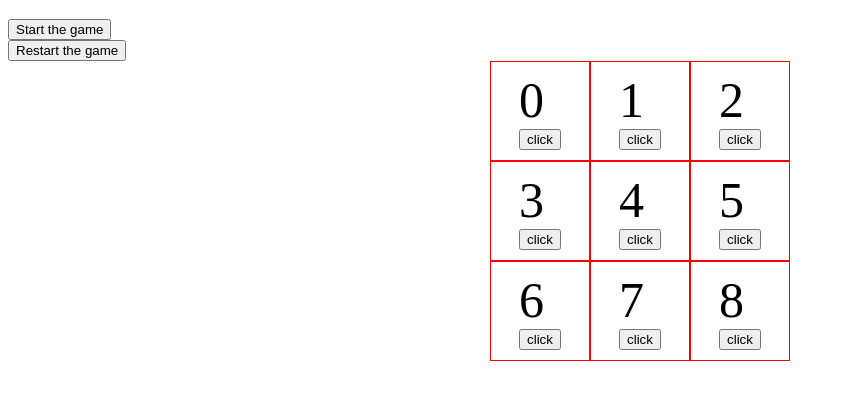
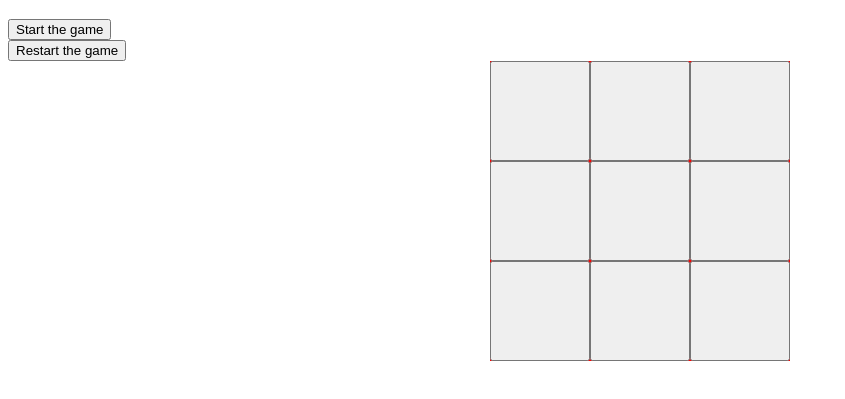
Before and after one commit to flos06/Odin-project, a plain HTML site: page tictactoe/index.html in a window 1280 px wide. Shown: the part 61-460 px from the top of the page, without its empty margins (0-845 px from the left). Drawn offline with Linux system fonts and the light colour scheme.

Commit message:
clean up

```diff
--- a/tictactoe/index.html
+++ b/tictactoe/index.html
@@ -20,32 +20,32 @@
         <button type="submit" class="restart">Restart the game</button>
     </div>
     <div class="container">
-        <div class="cell cell0">0
-            <button type="submit" class="boardButton">click</button>
+        <div class="cell cell0">
+            <button type="submit" class="boardButton"></button>
         </div>
-        <div class="cell cell1">1
-            <button type="submit" class="boardButton">click</button>
+        <div class="cell cell1">
+            <button type="submit" class="boardButton"></button>
         </div>
-        <div class="cell cell2">2
-            <button type="submit" class="boardButton">click</button>
+        <div class="cell cell2">
+            <button type="submit" class="boardButton"></button>
         </div>
-        <div class="cell cell3">3
-            <button type="submit" class="boardButton">click</button>
+        <div class="cell cell3">
+            <button type="submit" class="boardButton"></button>
         </div>
-        <div class="cell cell4">4
-            <button type="submit" class="boardButton">click</button>
+        <div class="cell cell4">
+            <button type="submit" class="boardButton"></button>
         </div>
-        <div class="cell cell5">5
-            <button type="submit" class="boardButton">click</button>
+        <div class="cell cell5">
+            <button type="submit" class="boardButton"></button>
         </div>
-        <div class="cell cell6">6
-            <button type="submit" class="boardButton">click</button>
+        <div class="cell cell6">
+            <button type="submit" class="boardButton"></button>
         </div>
-        <div class="cell cell7">7
-            <button type="submit" class="boardButton">click</button>
+        <div class="cell cell7">
+            <button type="submit" class="boardButton"></button>
         </div>
-        <div class="cell cell8">8
-            <button type="submit" class="boardButton">click</button>
+        <div class="cell cell8">
+            <button type="submit" class="boardButton"></button>
         </div>
     </div>
 </body>
--- a/tictactoe/mystyle.css
+++ b/tictactoe/mystyle.css
@@ -13,3 +13,8 @@
     border: 1px solid red;
     font-size: 50px;
 }
+
+.boardButton {
+    height: 100px;
+    width: 100px;
+}
```
